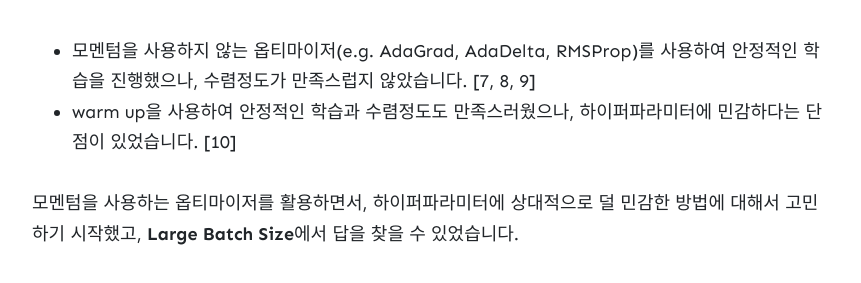
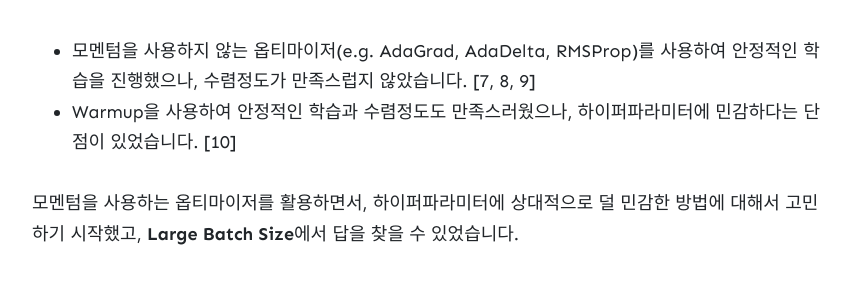
Before and after one commit to wowthemesnet/jekyll-theme-memoirs, a Jekyll site: the page built from _posts/2020-12-29-Gradient-Accumulation.md, in a window 1280 px wide and 900 px high, scrolled down 4348 px. Shown: the part 159-442 px from the top of the window, without its empty margins (208-1069 px from the left). Built offline with Jekyll 4.4.1, drawn with Linux system fonts in a browser that asks for light colours; nearby versions of some CDN libraries; formulas are drawn with MathJax 3; comment, search, counter and statistics services are not loaded.

Commit message:
convention

```diff
--- a/_posts/2020-12-29-Gradient-Accumulation.md
+++ b/_posts/2020-12-29-Gradient-Accumulation.md
@@ -139,7 +139,7 @@ $\frac{d f_1(h_0)}{dh_0}, \frac{df_2(h_1)}{dh_0}, \cdots, \frac{df_{\ell}(h_{\el
 이런 문제를 해결하기 위해서 아래의 두 가지 방법을 시도를 하였으나, 각각 방법은 명확한 한계를 가지고 있었습니다.
 
 - 모멘텀을 사용하지 않는 옵티마이저(e.g. AdaGrad, AdaDelta, RMSProp)를 사용하여 안정적인 학습을 진행했으나, 수렴정도가 만족스럽지 않았습니다. [7, 8, 9]
-- warm up을 사용하여 안정적인 학습과 수렴정도도 만족스러웠으나, 하이퍼파라미터에 민감하다는 단점이 있었습니다. [10]
+- Warmup을 사용하여 안정적인 학습과 수렴정도도 만족스러웠으나, 하이퍼파라미터에 민감하다는 단점이 있었습니다. [10]
 
 모멘텀을 사용하는 옵티마이저를 활용하면서, 하이퍼파라미터에 상대적으로 덜 민감한 방법에 대해서 고민하기 시작했고, **Large Batch Size**에서 답을 찾을 수 있었습니다.
 
```
